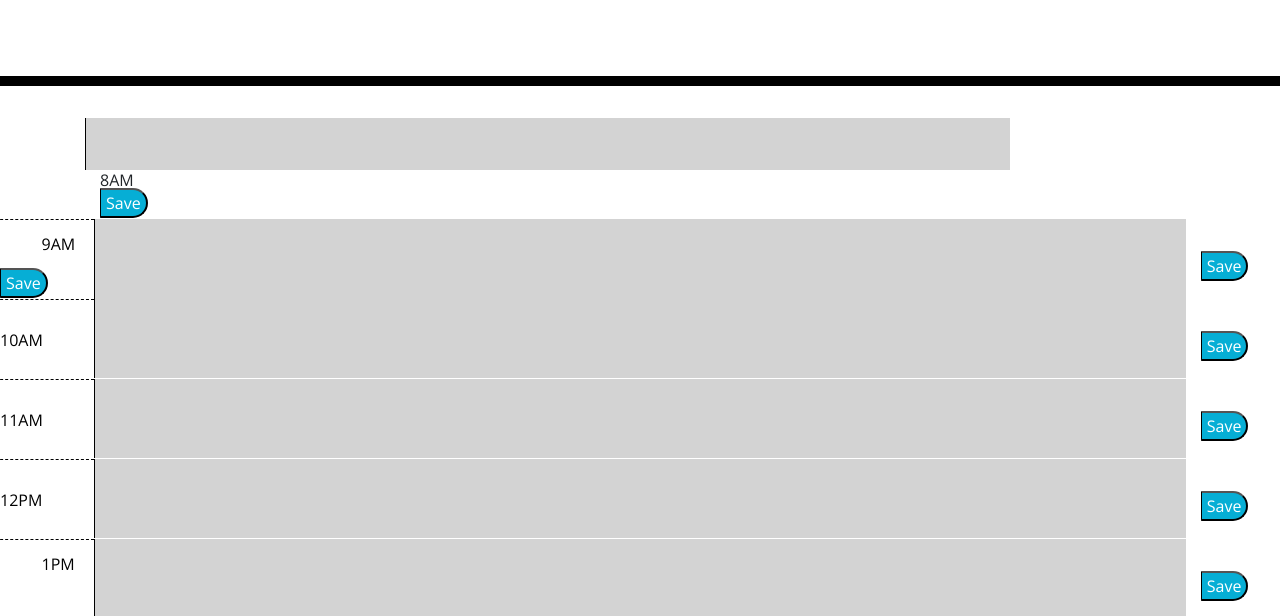
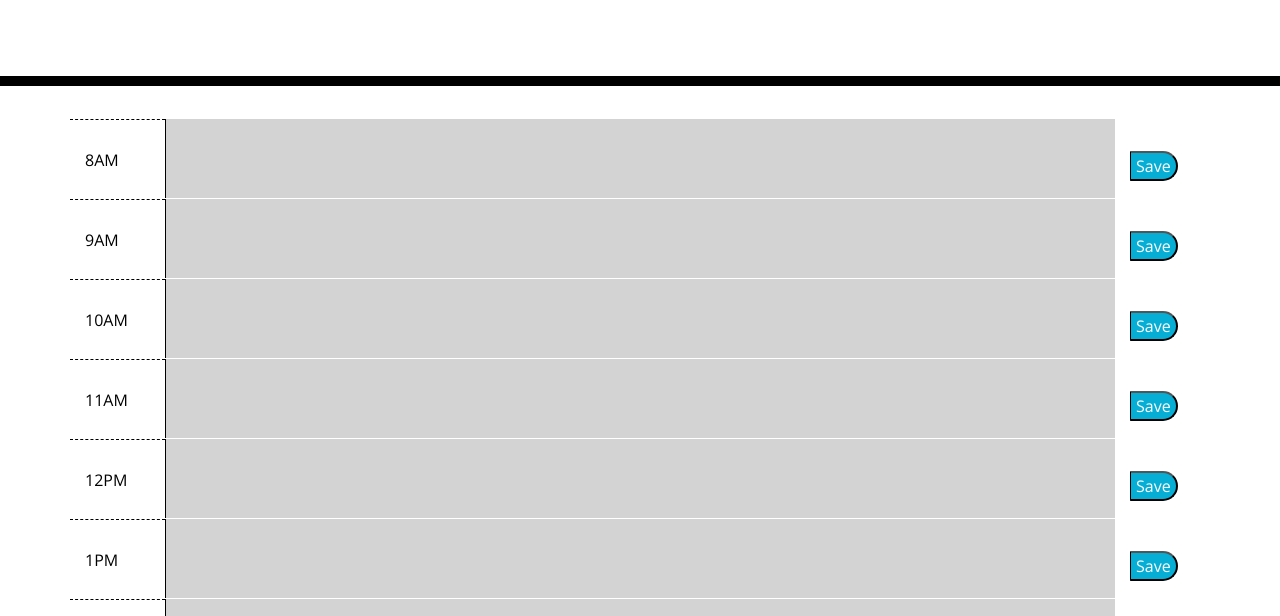
Before and after one commit to aeklf/CalendarApp05, a plain HTML site: page index.html in a window 1280 px wide. Shown: the part 182-798 px from the top of the page. Drawn offline with nearby package versions, Linux system fonts and the light colour scheme.

Commit message:
Final HTML

```diff
--- a/index.html
+++ b/index.html
@@ -33,29 +33,34 @@
 
   <!-- Timeblocks -->
     <div class="container">
-        <textarea class="col-lg-10 textarea 8AM"></textarea>
-        <div class="col-lg-1">
+
+      <div class = "row">
+        <div class="col-lg-1 hour">
           8AM
-          <button type="button" class="saveBtn" data-index="0">Save</button>
+        </div>
+        <textarea class="col-lg-10 textarea 9AM"></textarea>
+        <div class= "col-lg-1">
+          <button type="button" class="saveBtn" data-index="1">Save</button>
         </div>
       </div>
+
       <div class="row">
         <div class="col-lg-1 hour">
           9AM
-          <button type="button" class="saveBtn" data-index="1">Save</button>
         </div>
         <textarea class="col-lg-10 textarea 9AM"></textarea>
         <div class="col-lg-1">
-          <button type="button" class="saveBtn" data-index="2">Save</button>
+          <button type="button" class="saveBtn" data-index="3">Save</button>
         </div>
       </div>
+
       <div class="row">
         <div class="col-lg-1 hour">
           10AM
         </div>
         <textarea class="col-lg-10 textarea 10AM"></textarea>
         <div class="col-lg-1">
-          <button type="button" class="saveBtn" data-index="3">Save</button>
+          <button type="button" class="saveBtn" data-index="4">Save</button>
         </div>
       </div>
       <div class="row">
@@ -64,7 +69,7 @@
         </div>
         <textarea class="col-lg-10 textarea 11AM"></textarea>
         <div class="col-lg-1">
-          <button type="button" class="saveBtn" data-index="4">Save</button>
+          <button type="button" class="saveBtn" data-index="5">Save</button>
         </div>
       </div>
       <div class="row">
@@ -73,7 +78,7 @@
         </div>
         <textarea class="col-lg-10 textarea 12PM"></textarea>
         <div class="col-lg-1">
-          <button type="button" class="saveBtn" data-index="5">Save</button>
+          <button type="button" class="saveBtn" data-index="6">Save</button>
         </div>
       </div>
       <div class="row">
@@ -82,7 +87,7 @@
         </div>
         <textarea class="col-lg-10 textarea 1PM"></textarea>
         <div class="col-lg-1">
-          <button type="button" class="saveBtn" data-index="6">Save</button>
+          <button type="button" class="saveBtn" data-index="7">Save</button>
         </div>
       </div>
       <div class="row">
@@ -91,7 +96,7 @@
         </div>
         <textarea class="col-lg-10 textarea 2PM"></textarea>
         <div class="col-lg-1">
-          <button type="button" class="saveBtn" data-index="7">Save</button>
+          <button type="button" class="saveBtn" data-index="8">Save</button>
         </div>
       </div>
       <div class="row">
@@ -100,7 +105,7 @@
         </div>
         <textarea class="col-lg-10 textarea 3PM"></textarea>
         <div class="col-lg-1">
-          <button type="button" class="saveBtn" data-index="8">Save</button>
+          <button type="button" class="saveBtn" data-index="9">Save</button>
         </div>
       </div>
       <div class="row">
@@ -109,7 +114,7 @@
         </div>
         <textarea class="col-lg-10 textarea 4PM"></textarea>
         <div class="col-lg-1">
-          <button type="button" class="saveBtn" data-index="9">Save</button>
+          <button type="button" class="saveBtn" data-index="10">Save</button>
         </div>
       </div>
       <div class="row">
@@ -118,7 +123,7 @@
         </div>
         <textarea class="col-lg-10 textarea 5PM"></textarea>
         <div class="col-lg-1">
-          <button type="button" class="saveBtn" data-index="10">Save</button>
+          <button type="button" class="saveBtn" data-index="11">Save</button>
         </div>
       </div>
       <div class="row">
@@ -127,7 +132,7 @@
         </div>
         <textarea class="col-lg-10 textarea 6PM"></textarea>
         <div class="col-lg-1">
-          <button type="button" class="saveBtn" data-index="11">Save</button>
+          <button type="button" class="saveBtn" data-index="12">Save</button>
         </div>
       </div>
       </div>
```
